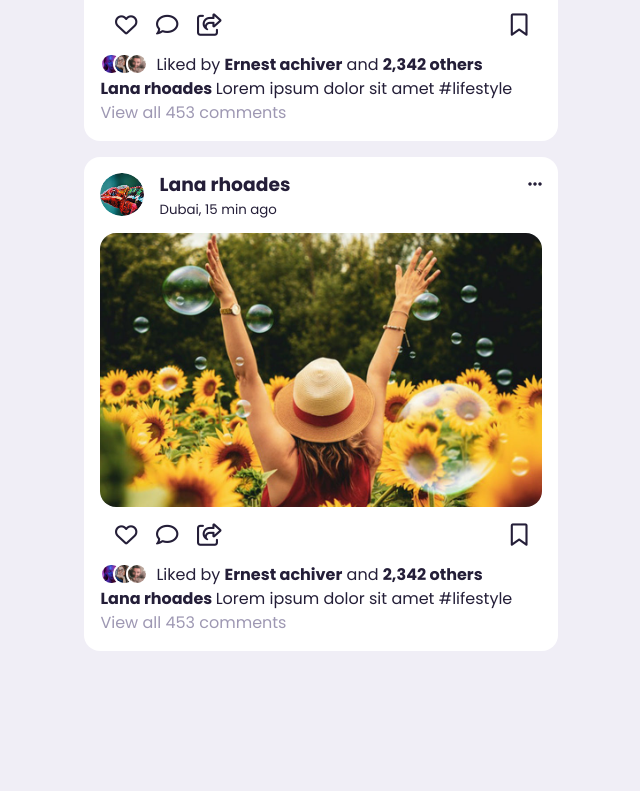
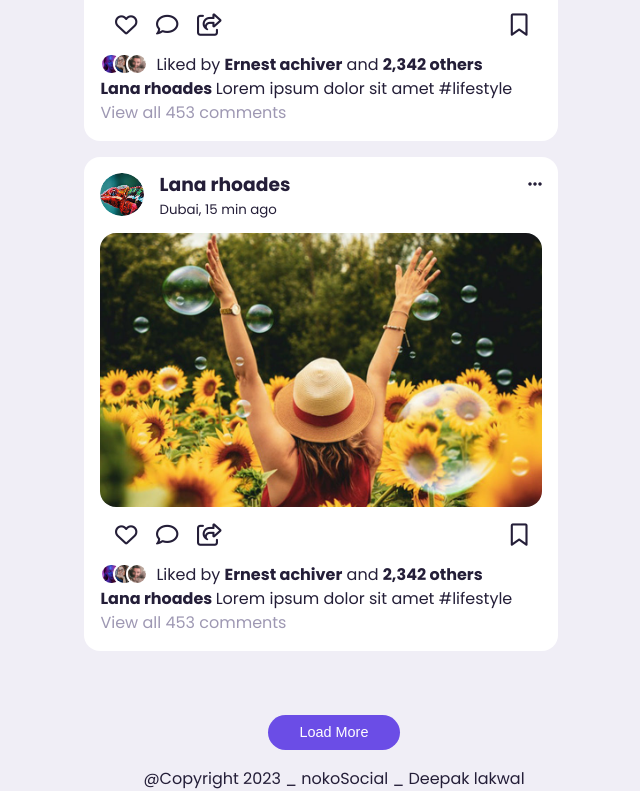
Before and after one commit to Deep26lak/nokoSocial, a plain HTML site: page index.html in a window 1280 px wide. Shown: the part 3773-4564 px from the top of the page, without its empty margins (306-946 px from the left). Before the commit the page ends 4440 px from the top, so only its background shows below. Drawn offline with Linux system fonts and the light colour scheme.

Commit message:
added footer

```diff
--- a/index.html
+++ b/index.html
@@ -712,6 +712,18 @@
 
         <!-- /* =================== End of right side=================== */ -->
       </div>
+
+      <footer>
+
+        <div class="footer-btn">
+          <button class="btn btn-primary">Load More</button>
+        </div>
+        <div class="footer-copyRight">
+          @Copyright 2023 _ nokoSocial _ Deepak lakwal
+        </div>
+
+
+    </footer>
     </main>
     <!-- /* =================== End of Main section=================== */ -->
 
@@ -770,5 +782,7 @@
     </div>
 
 
+
+
   </body>
 </html>
--- a/style.css
+++ b/style.css
@@ -632,6 +632,22 @@ main .container .right {
   border: 2px solid var(--color-gray);
 }
 
+/* foooter */
+
+footer{
+width: 100%;
+ display: flex;
+ flex-direction: column;
+justify-content: center;
+align-items: center;
+margin: 2rem 0;
+}
+footer .footer-btn{
+margin: 1rem 0;
+
+}
+
+
 /* ==================================================================
            MEDIA queries for small laptop and big tablets
 ====================================================================*/
@@ -684,7 +700,6 @@ main .container .right {
     left: calc(20rem - 00.6rem);
     display: block;
   }
-
   main .container .middle{
     grid-column: 1/3;
   }
```
